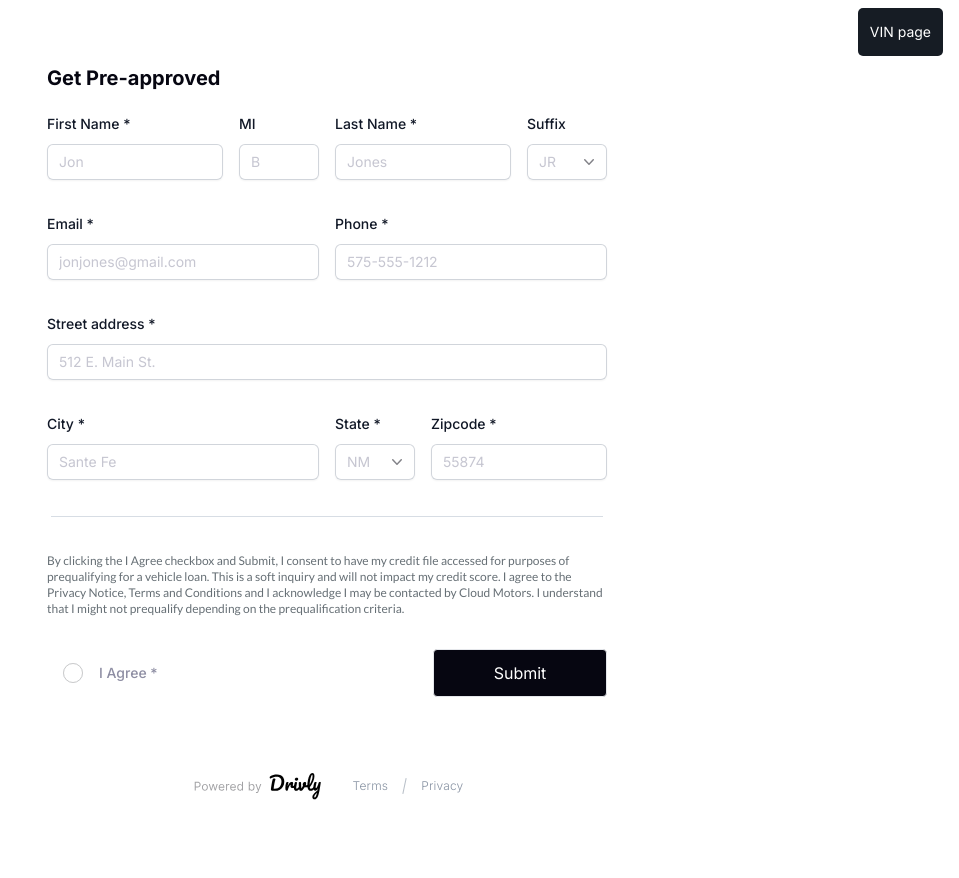
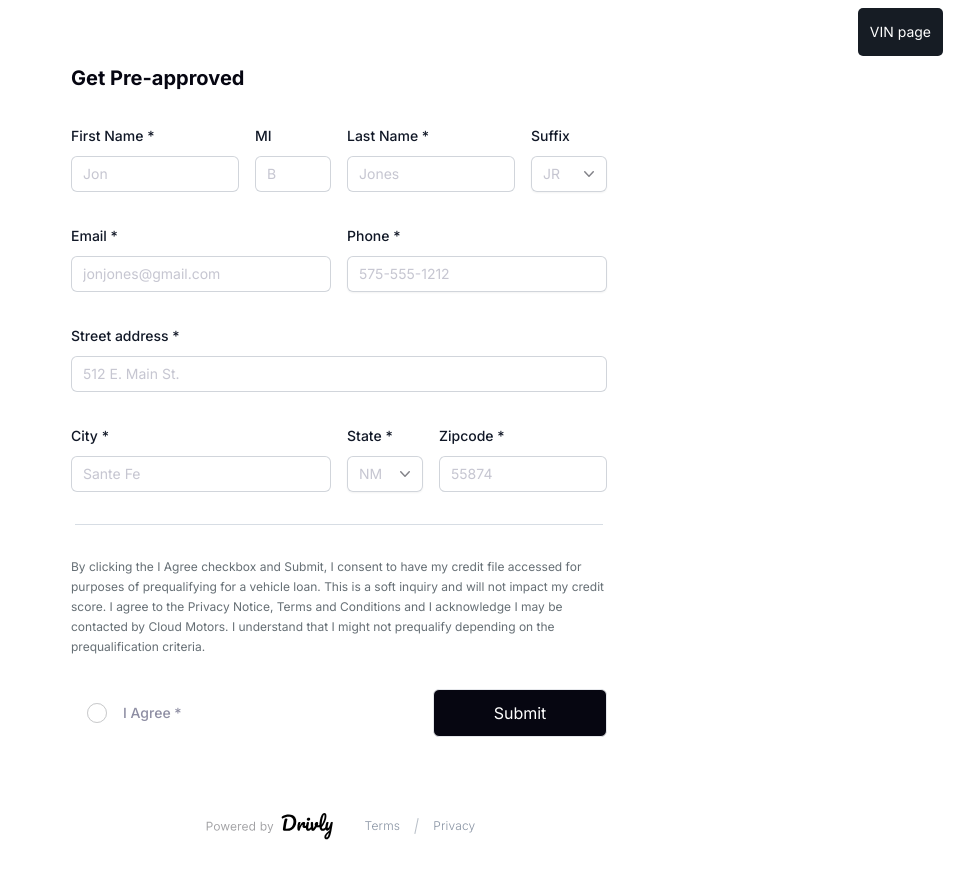
Before and after one commit to drivly/pre-approval, a Next.js app: page / in a window 1280 px wide. Shown: the top 878 px of the page, without its empty margins (321-1280 px from the left). Built offline with nearby package versions, Linux system fonts and the light colour scheme.

Commit message:
Updated a few UI elements

```diff
--- a/src/app/layout.tsx
+++ b/src/app/layout.tsx
@@ -24,8 +24,8 @@ export default function RootLayout({ children }: { children: React.ReactNode })
   return (
     <html lang='en' className={`${inter.variable} ${lato.variable}`}>
       <body>
-        <div className='min-h-screen bg-white font-sans'>
-          <div className='flex flex-1 flex-col sm:px-4 md:px-8'>
+        <div className='min-h-screen bg-white font-inter'>
+          <div className='flex flex-1 flex-col sm:px-4 md:px-6'>
             {children}
             <ToastWrapper />
           </div>
--- a/src/app/page.tsx
+++ b/src/app/page.tsx
@@ -15,7 +15,7 @@ export default function Home({ searchParams }: { searchParams: any }) {
           </span>
         </Link>
       </div>
-      <main className='relative mx-auto  mb-0 flex  min-h-screen max-w-[640px] items-center py-8'>
+      <main className='relative mx-auto mb-0 flex min-h-screen max-w-[640px] items-center py-8'>
         <section className='relative lg:my-0'>
         <Suspense>
           <Backarrow />
--- a/src/components/AgreementText.tsx
+++ b/src/components/AgreementText.tsx
@@ -2,7 +2,7 @@ import React from 'react'
 
 export default function AgreementText({ dealer }: { dealer: string }) {
   return (
-    <p className='mt-4 mb-8 rounded-[5px] font-lato text-xs font-medium text-skin-label'>
+    <p className='mt-[32px] mb-[32px] rounded-[5px] font-inter text-[12px] text-skin-label leading-5'>
       By clicking the I Agree checkbox and Submit, I consent to have my credit file accessed for
       purposes of prequalifying for a vehicle loan. This is a soft inquiry and will not impact my
       credit score. I agree to the Privacy Notice, Terms and Conditions and I acknowledge I may be
--- a/src/components/Backarrow.tsx
+++ b/src/components/Backarrow.tsx
@@ -13,7 +13,7 @@ const Backarrow = () => {
       href={cancelUrl}
       className={`${isHome ? '-top-8 left-4 my-2 sm:left-12' : 'top-2 lg:top-28 left-4 sm:left-8'} ${
         cancelUrl
-          ? 'absolute z-50 grid h-12 w-12 place-content-center place-items-center rounded-[5px] border-none outline-none ring-0 drop-shadow-sm hover:bg-[#8792A2]/10 active:outline-none'
+          ? 'absolute z-50 grid h-8 w-8 place-content-center place-items-center rounded-[5px] border-none outline-none ring-0 drop-shadow-sm hover:bg-[#8792A2]/10 active:outline-none'
           : 'hidden'
       }`}>
       <ChevronLeftIcon className='h-7 w-7 text-DETAIL__BLACK' />
--- a/src/components/Form.tsx
+++ b/src/components/Form.tsx
@@ -53,9 +53,9 @@ export default function Form({ searchParams, hasVin }: { searchParams?: any; has
     <>
       <form
         onSubmit={handleSubmit(onSubmit)}
-        className='h-full max-w-[640px] select-none py-8 px-4 sm:pl-12 mt-8 lg:mt-0 sm:pr-8 lg:min-h-[700px]'>
-        <div className='w-fit'>
-          <h1 className='mb-5 text-xl font-bold text-skin-base'>Get Pre-approved</h1>
+        className='h-full max-w-[640px] select-none py-8 px-4 sm:pl-[72px] mt-8 lg:mt-0 sm:pr-8 lg:min-h-[700px]'>
+        <div className='w-fit mb-[32px]'>
+          <h1 className='mb- text-xl font-bold text-skin-base'>Get Pre-approved</h1>
         </div>
         <div className='grid max-w-2xl grid-cols-1 gap-x-4 gap-y-8 sm:grid-cols-6'>
           <InputField
@@ -171,13 +171,13 @@ export default function Form({ searchParams, hasVin }: { searchParams?: any; has
           />
         </div>
 
-        <hr className='border-px mx-1 my-9 border-baseAlt2Color' />
+        <hr className='border-px mx-1 my-8 border-baseAlt2Color' />
         <AgreementText dealer='Cloud Motors' />
-        <div className='flex w-full items-center justify-between'>
+        <div className='flex w-full items-center justify-between '>
           <RadioInput label='I Agree *' name='agree' control={control} isValid={isValid} />
           <button
             disabled={!watchAgree}
-            className='h-12 min-w-[174px] rounded-[4px]  border bg-skin-button-inverted text-skin-inverted hover:border-DRIVLY'
+            className='h-12 min-w-[174px] rounded-[6px] text-[16px] border bg-skin-button-inverted text-skin-inverted hover:border-DRIVLY'
             type='submit'>
             Submit
           </button>
--- a/src/components/VehicleCard.tsx
+++ b/src/components/VehicleCard.tsx
@@ -17,7 +17,7 @@ export default function VehicleCard({ hasVin, vehicle, cancelUrl }: Props) {
   const price = formatMoney(vehicle.price) || 'N / A'
 
   return (
-    <div className='flex max-w-[640px] flex-col justify-between py-8 mt-8 lg:mt-0 lg:min-h-[700px]'>
+    <div className='flex max-w-[640px] flex-col justify-between py-8 mt-8 lg:mt-0 lg:min-h-[750px]'>
       <header className='relative space-y-0.5 px-4 sm:px-8'>
         <h1 className='text-xl font-bold capitalize text-skin-base'>
           {vehicle?.year} {vehicle?.make} {vehicle?.model}
@@ -28,7 +28,7 @@ export default function VehicleCard({ hasVin, vehicle, cancelUrl }: Props) {
         </div>
         <p className='pt-0.5 text-xs tracking-[0.02em]'>
           <span>VIN:</span>
-          <span className='tracking-[0.2em]'> {vehicle?.vin}</span>{' '}
+          <span className='tracking-[0.25em]'> {vehicle?.vin}</span>{' '}
         </p>
       </header>
       <div className='relative pb-[66%]'>
--- a/src/form-inputs/InputField.tsx
+++ b/src/form-inputs/InputField.tsx
@@ -32,7 +32,7 @@ const InputField = React.forwardRef<HTMLInputElement, InputProps & IProps>((prop
             errormsg
               ? 'text-red-400 outline-none ring-1 ring-inset ring-red-400 focus:ring-2 focus:ring-inset focus:ring-red-400'
               : 'text-gray-900 outline-none ring-1 ring-inset ring-gray-300 focus:ring-2 focus:ring-inset focus:ring-DRIVLY'
-          } block w-full rounded-md border-0 py-1.5 px-3  shadow-sm placeholder:text-[#8E8EA3]/50 sm:text-sm sm:leading-6`}
+          } block w-full rounded-md border-0 py-1.5 px-3 placeholder:text-[#8E8EA3]/50 sm:text-sm sm:leading-6`}
           type={type}
           // autoComplete='on'
           placeholder={placeholder}
```
